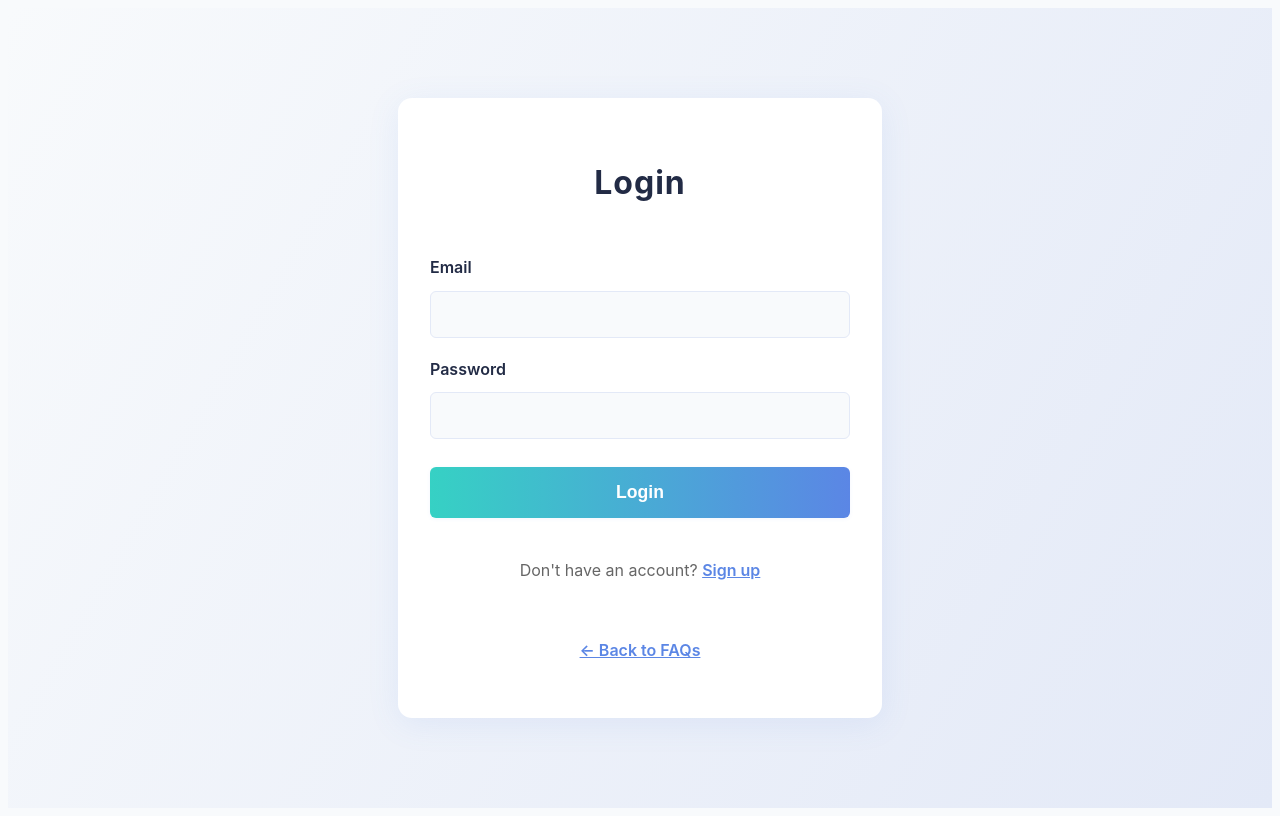
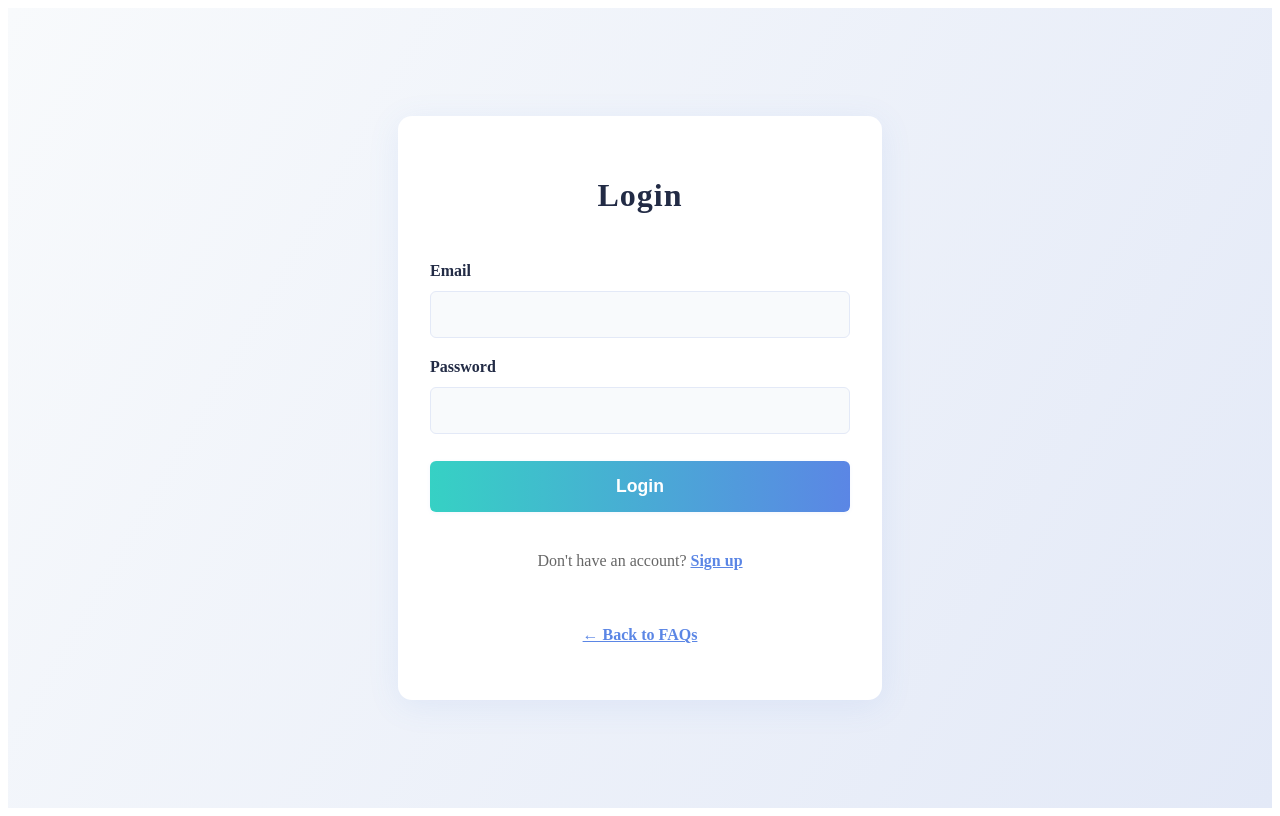
Before and after one commit to Sridharn97/company-resource-faq-tool, a Next.js app: page /login in a window 1280 px wide. Built offline with nearby package versions, Linux system fonts and the light colour scheme.

Commit message:
new-update

```diff
--- a/styles/Auth.module.css
+++ b/styles/Auth.module.css
@@ -1,10 +1,4 @@
 /* Base Styles */
-body {
-  font-family: 'Inter', -apple-system, BlinkMacSystemFont, sans-serif;
-  line-height: 1.5;
-  color: var(--text-main);
-  background-color: #f8fafc;
-}
 
 /* Layout */
 .container {
--- a/styles/globals.css
+++ b/styles/globals.css
@@ -20,16 +20,10 @@
 
 html,
 body {
-  font-family: 'Inter', -apple-system, BlinkMacSystemFont, Segoe UI, Roboto, Oxygen,
-    Ubuntu, Cantarell, Fira Sans, Droid Sans, Helvetica Neue, sans-serif;
-  line-height: 1.7;
-  color: #222b45;
-  background: linear-gradient(120deg, #f8fafc 0%, #e3e9f7 100%);
-  min-height: 100vh;
-  font-size: 17px;
-  letter-spacing: 0.01em;
-  -webkit-font-smoothing: antialiased;
-  -moz-osx-font-smoothing: grayscale;
+  font-family: 'Inter', -apple-system, BlinkMacSystemFont, sans-serif;
+  line-height: 1.5;
+  color: var(--text-main);
+  background-color: #f8fafc;
 }
 
 a {
```
